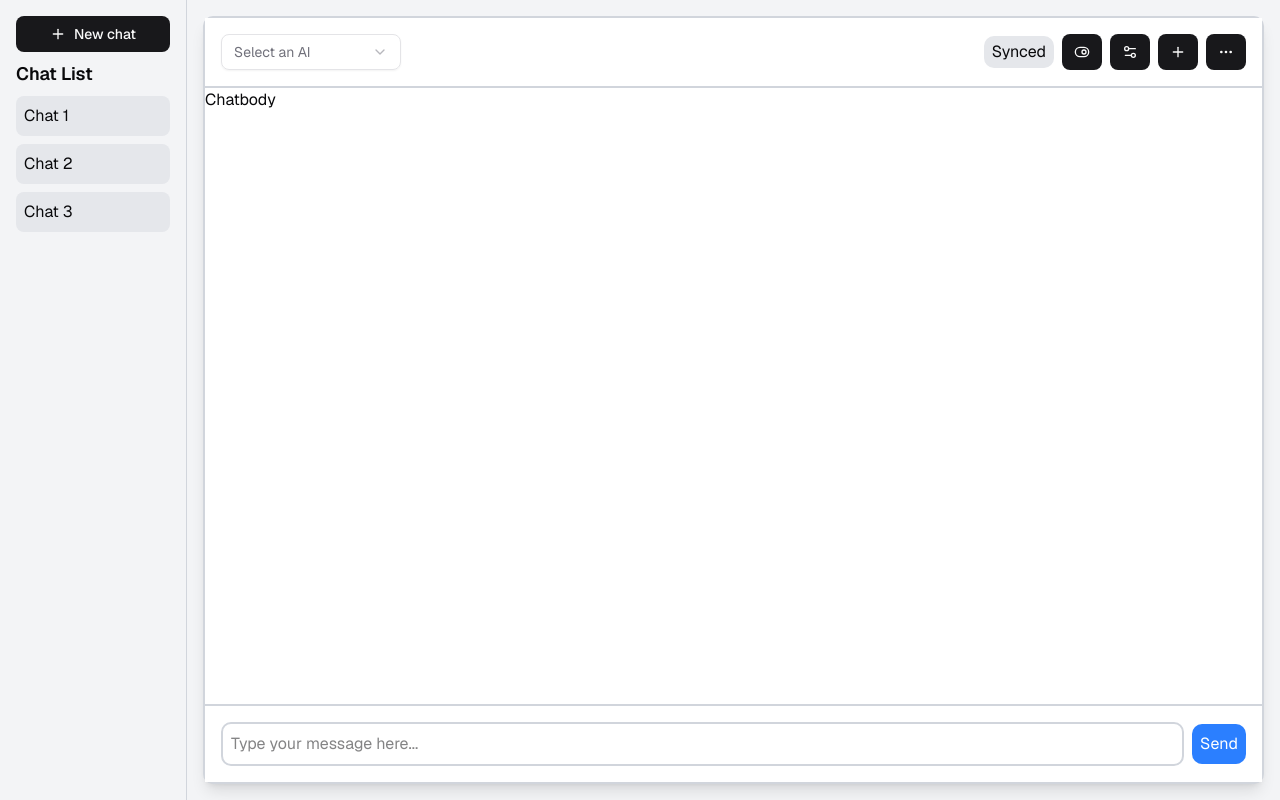
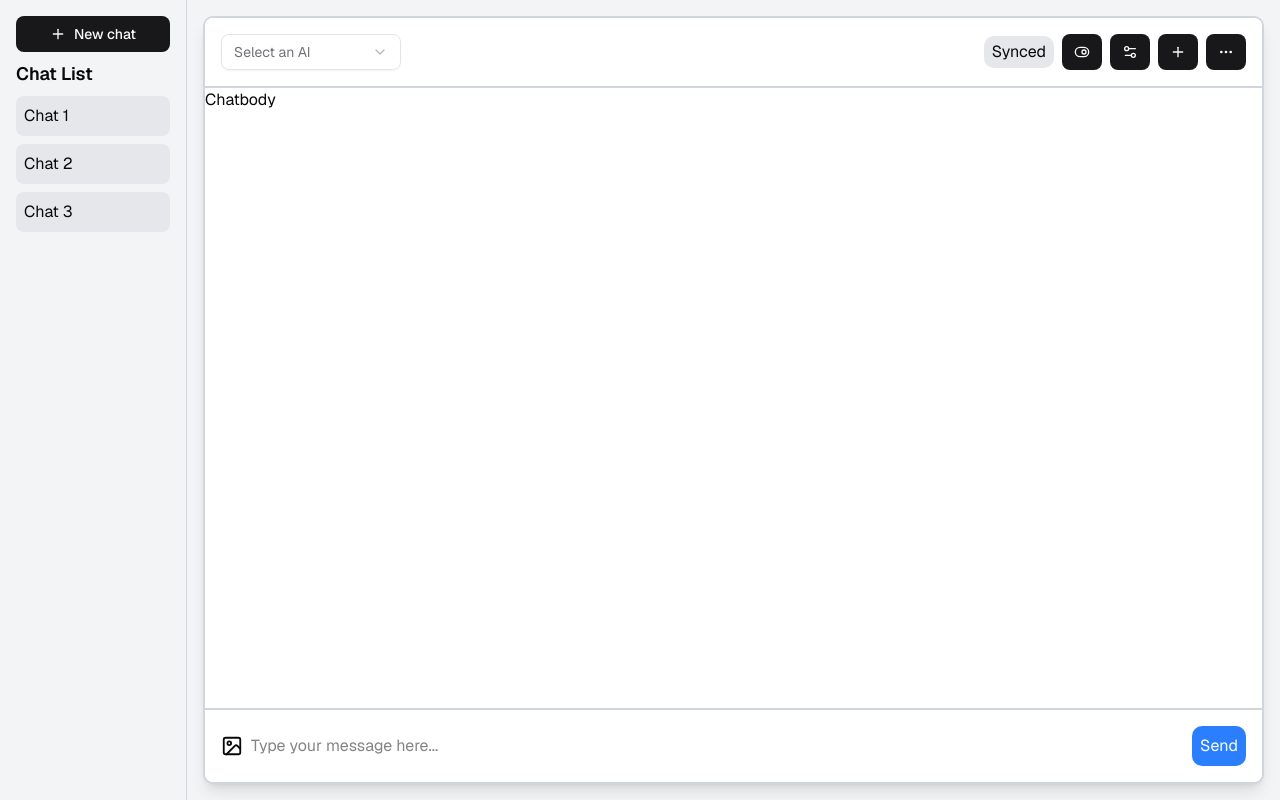
Before and after one commit to tigeryash/AI-Multichat, a Next.js app: page / in a window 1280 px wide. Built offline with nearby package versions, Linux system fonts and the light colour scheme.

Commit message:
Refactor chat components: reorganize structure, restore Chatbody, and enhance Chatheader with AI selection and options

```diff
--- a/src/components/chat/chatcontainer.tsx
+++ b/src/components/chat/chatcontainer.tsx
@@ -3,7 +3,7 @@ import ChatWindow from "./chatwindow";
 
 const ChatContainer = () => {
   return (
-    <div className="flex flex-col h-screen w-full bg-gray-100 p-4">
+    <div className="flex flex-col h-screen w-full bg-gray-100 p-4 ">
       <ChatWindow />
     </div>
   );
--- a/src/components/chat/chatwindow.tsx
+++ b/src/components/chat/chatwindow.tsx
@@ -1,11 +1,11 @@
 import React from "react";
-import Chatheader from "./chatheader/chatheader";
-import Chatbody from "./chatbody";
-import Chatinput from "./chatinput";
+import Chatheader from "./header/chatheader";
+import Chatbody from "./body/chatbody";
+import Chatinput from "./input/chatinput";
 
 const ChatWindow = () => {
   return (
-    <div className="border-2 border-gray-300 rounded-lg shadow-lg flex flex-col h-full w-full bg-white">
+    <div className="border-2 border-gray-300 rounded-lg shadow-lg flex flex-col h-full w-full bg-white overflow-hidden">
       <Chatheader />
       <Chatbody />
       <Chatinput />
--- a/src/components/chat/chatheader/chatheader.tsx
+++ b/src/components/chat/header/chatheader.tsx
@@ -4,7 +4,7 @@ import ChatOptions from "./chatoptions";
 
 const Chatheader = () => {
   return (
-    <div className="flex items-center justify-between p-4 border-b-2 border-gray-300 bg-white">
+    <div className="flex items-center justify-between p-4 border-b-2 border-gray-300 bg-white ">
       <AISelelectMenu />
       <ChatOptions />
     </div>
--- a/src/components/chat/chatinput.tsx
+++ b/src/components/chat/input/chatinput.tsx
@@ -1,12 +1,13 @@
-import React from "react";
+import { Image } from "lucide-react";
 
 const Chatinput = () => {
   return (
-    <div className="flex items-center p-4 border-t-2 border-gray-300 bg-white">
+    <div className="flex items-center p-4 border-t-2 border-gray-300 bg-white  ">
+      <Image />
       <input
         type="text"
         placeholder="Type your message here..."
-        className="border-2 border-gray-300 rounded-lg p-2 w-full"
+        className="rounded-lg p-2 w-full"
       />
       <button className="bg-blue-500 text-white rounded-lg p-2 ml-2">
         Send
```
Also changed, not shown: src/components/chat/body/chatbody.tsx (renamed from src/components/chat/chatbody.tsx), src/components/chat/header/aiselelectmenu.tsx (renamed from src/components/chat/chatheader/aiselelectmenu.tsx), src/components/chat/header/chatoptions.tsx (renamed from src/components/chat/chatheader/chatoptions.tsx), src/components/chat/header/chatoptions/addchatwindow.tsx (renamed from src/components/chat/chatheader/chatoptions/addchatwindow.tsx), src/components/chat/header/chatoptions/chatplacement.tsx (renamed from src/components/chat/chatheader/chatoptions/chatplacement.tsx), src/components/chat/header/chatoptions/configuremodel.tsx (renamed from src/components/chat/chatheader/chatoptions/configuremodel.tsx), src/components/chat/header/chatoptions/syncchatbutton.tsx (renamed from src/components/chat/chatheader/chatoptions/syncchatbutton.tsx).
